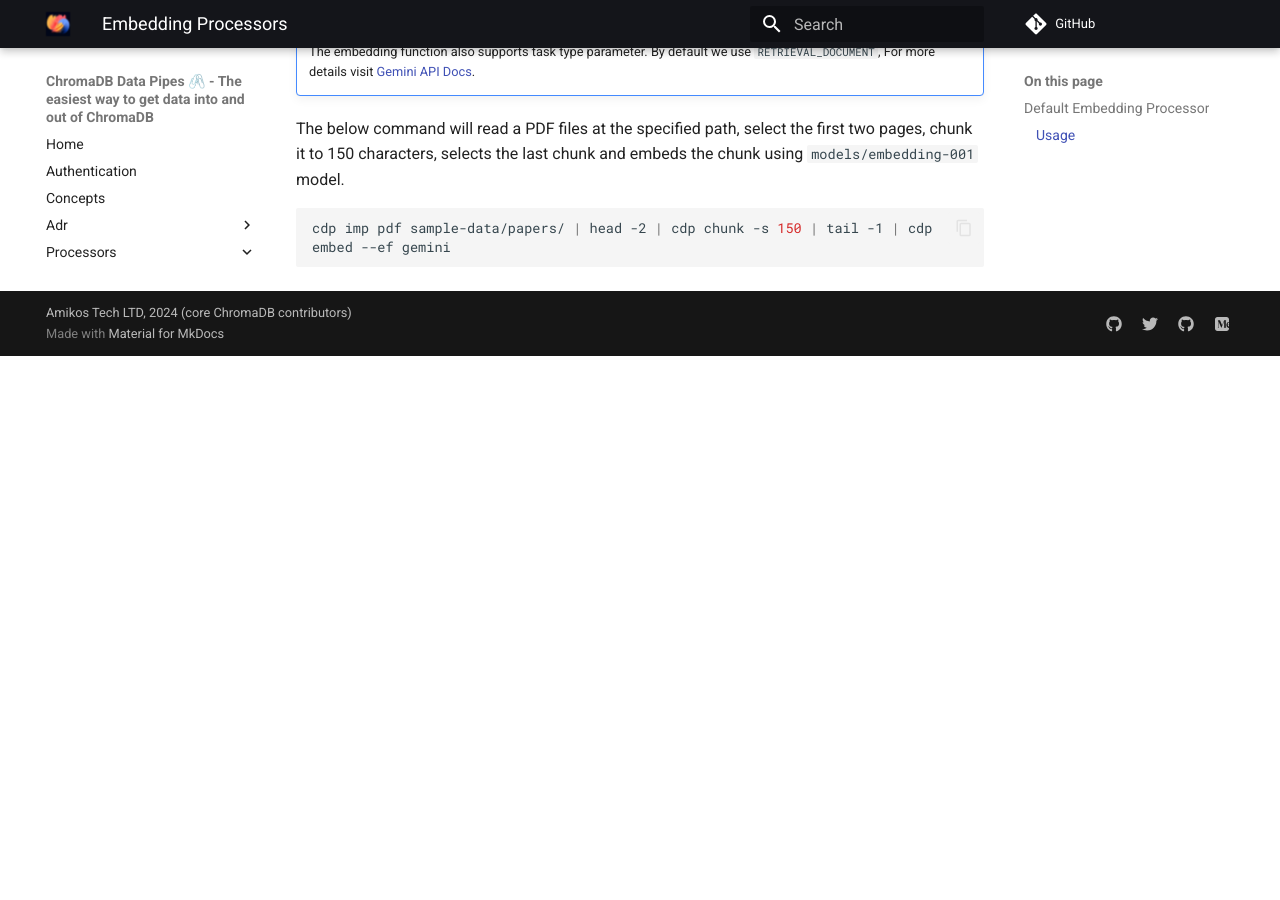
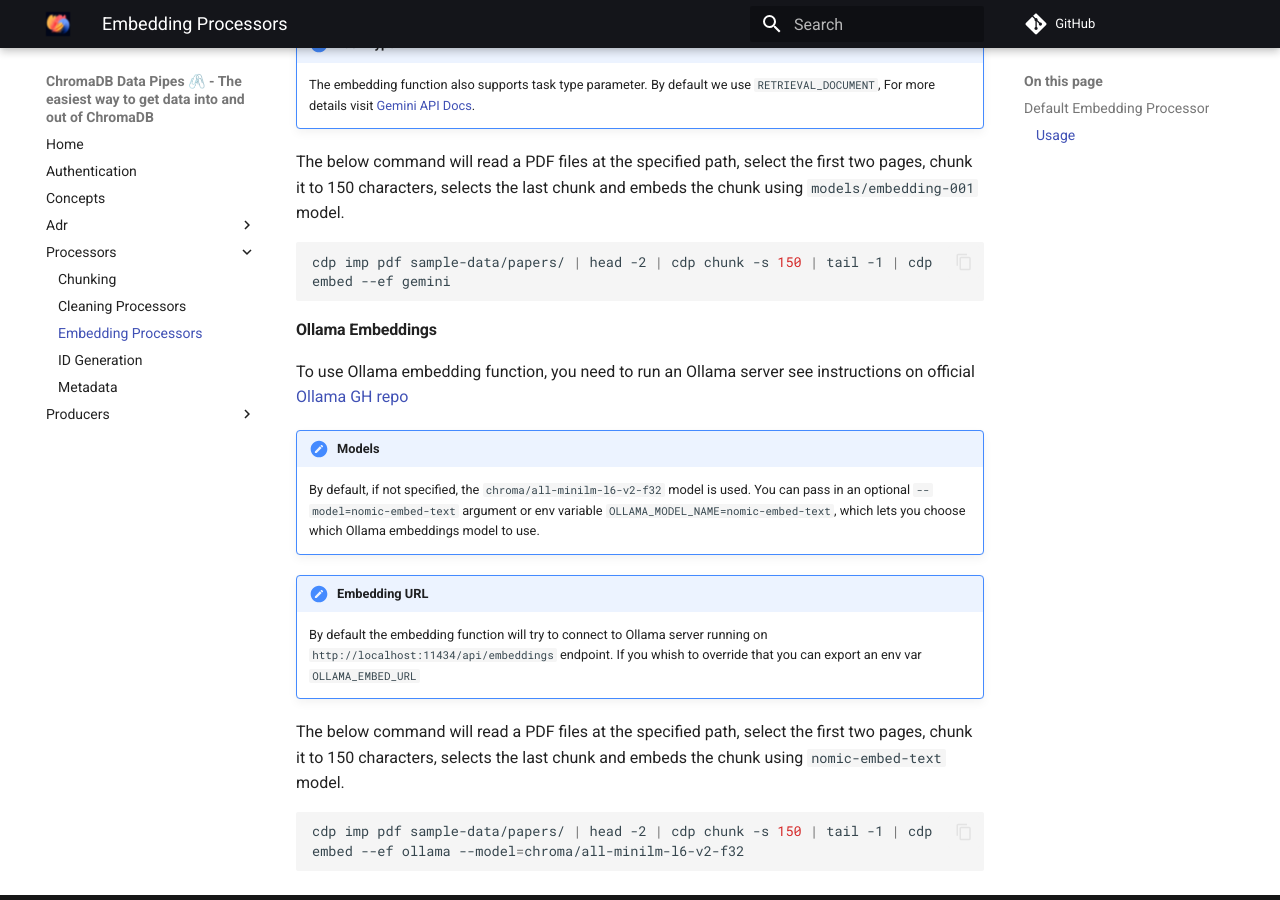
Before and after one commit to amikos-tech/chromadb-data-pipes, an MkDocs documentation site: the page built from docs/processors/embedding.md, in a window 1280 px wide and 900 px high, scrolled down 3641 px. Built offline with MkDocs 1.6.1 and Material for MkDocs 9.7.7, drawn with Linux system fonts in a browser that asks for light colours; comment, search, counter and statistics services are not loaded; before the commit the page ends 3997 px from its top, so only the background shows below that; some of the changed text lies outside the part shown.

Commit message:
feat: Ollama Embeddings

````diff
--- a/docs/processors/embedding.md
+++ b/docs/processors/embedding.md
@@ -9,9 +9,9 @@
 - Cohere (`cohere`) - Cohere's embedding models.
 - HuggingFrace (`hf`) - HuggingFace's embedding models.
 - SentenceTransformers (`st`) - SentenceTransformers' embedding models.
+- Ollama (`ollama`) - Ollama's embedding models.
 
 The embedding functions are based on [ChromaDB's embedding functions](https://docs.trychroma.com/embeddings).
-
 
 !!! note ".env Files"
 
@@ -169,3 +169,27 @@
 ```bash
 cdp imp pdf sample-data/papers/ | head -2 | cdp chunk -s 150 | tail -1 | cdp embed --ef gemini
 ```
+
+#### Ollama Embeddings
+
+To use Ollama embedding function, you need to run an Ollama server see instructions on
+official [Ollama GH repo](https://github.com/ollama/ollama?tab=readme-ov-file)
+
+!!! note "Models"
+
+    By default, if not specified, the `chroma/all-minilm-l6-v2-f32` model is used.
+    You can pass in an optional `--model=nomic-embed-text` argument or
+    env variable `OLLAMA_MODEL_NAME=nomic-embed-text`, which lets you choose which Ollama embeddings model to use.
+
+!!! note "Embedding URL"
+
+    By default the embedding function will try to connect to Ollama server running on `http://localhost:11434/api/embeddings`
+    endpoint. If you whish to override that you can export an env var `OLLAMA_EMBED_URL`
+
+
+The below command will read a PDF files at the specified path, select the first two pages, chunk it to 150 characters,
+selects the last chunk and embeds the chunk using `nomic-embed-text` model.
+
+```bash
+cdp imp pdf sample-data/papers/ | head -2 | cdp chunk -s 150 | tail -1 | cdp embed --ef ollama --model=chroma/all-minilm-l6-v2-f32
+```
````
Also changed, not shown: 1 other file.
